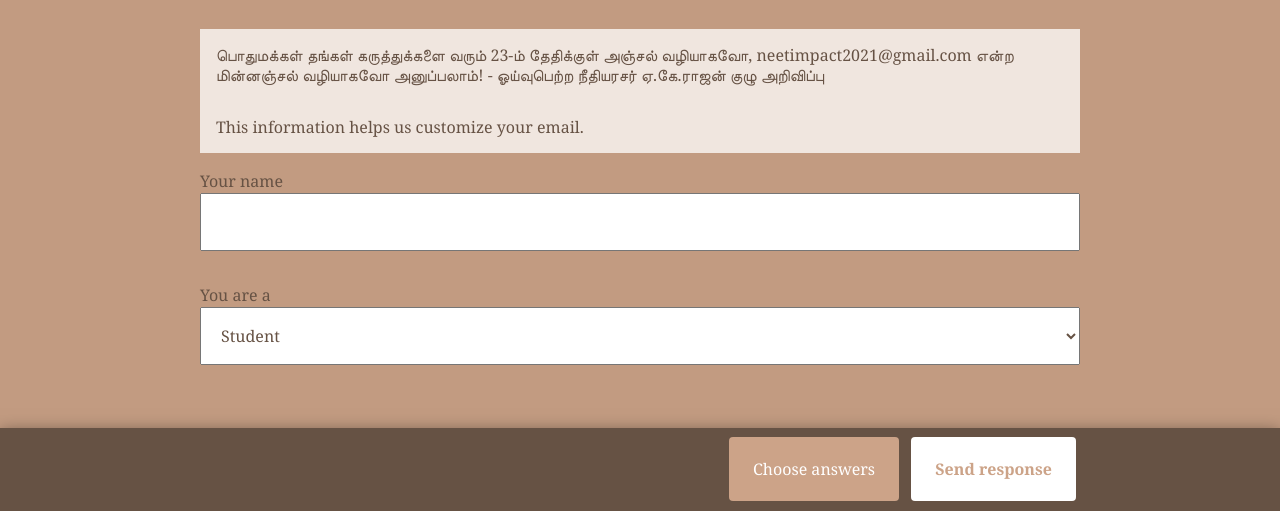
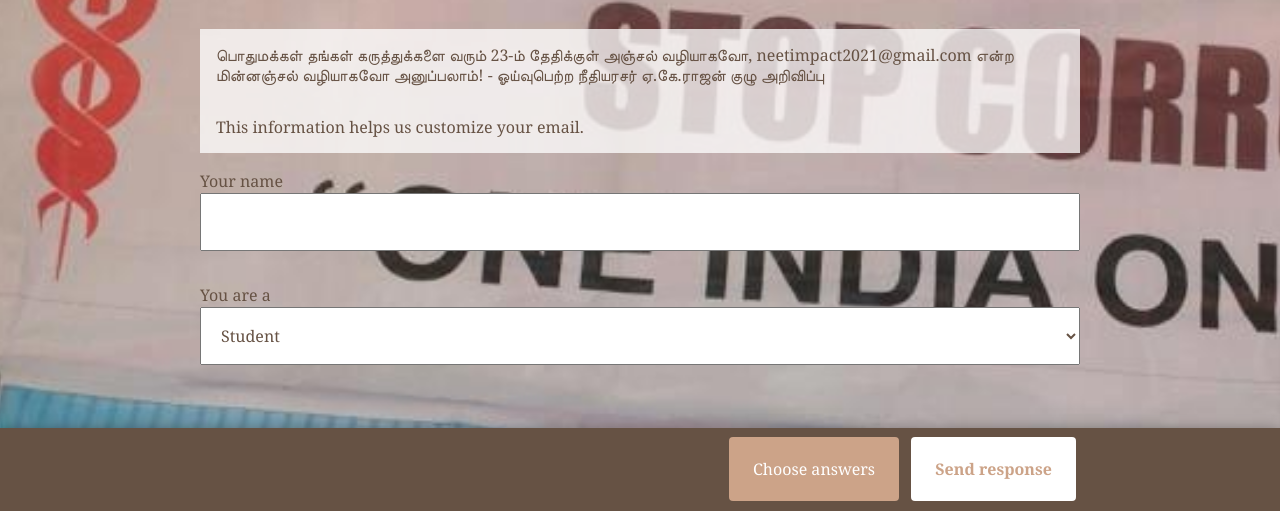
Before and after one commit to supportneet/supportneet.github.io, a plain HTML site: page index.html in a window 1280 px wide. Shown: the part 289-800 px from the top of the page. Drawn offline with nearby package versions, Linux system fonts and the light colour scheme.

Commit message:
Add files via upload

```diff
--- a/index.html
+++ b/index.html
@@ -6,14 +6,14 @@
     <meta name="viewport" content="width=device-width, initial-scale=1" />
     <meta http-equiv="X-UA-Compatible" content="IE=edge" />
     <meta charset="utf-8" />
-    <link rel="icon" type="image/png" href="images/favicon.ico" />
+    <link rel="icon" type="image/png" href="favicon.ico" />
 
     <style>
 
       html, body { padding: 0; margin: 0; }
       body {
         margin-bottom: 8em;
-        background: #c29b81 url('images/bg.jpg') no-repeat;
+        background: #c29b81 url('bg.jpg') no-repeat;
         background-position: 25% 20%;
         background-size: 175%;
         background-attachment: fixed;
```
Also changed, not shown: bg.jpg (added), favicon.ico (added), logo.png (added).
